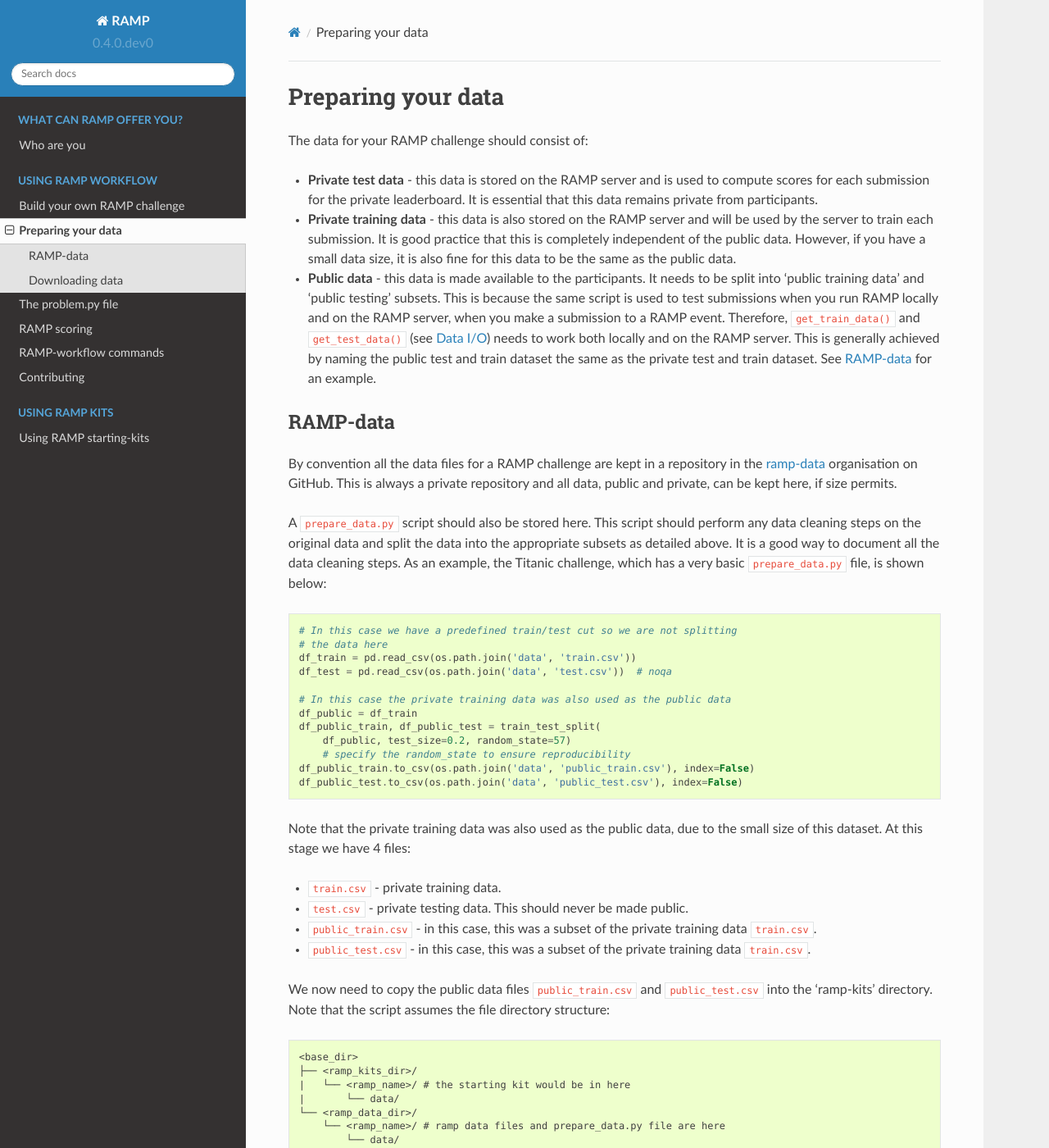
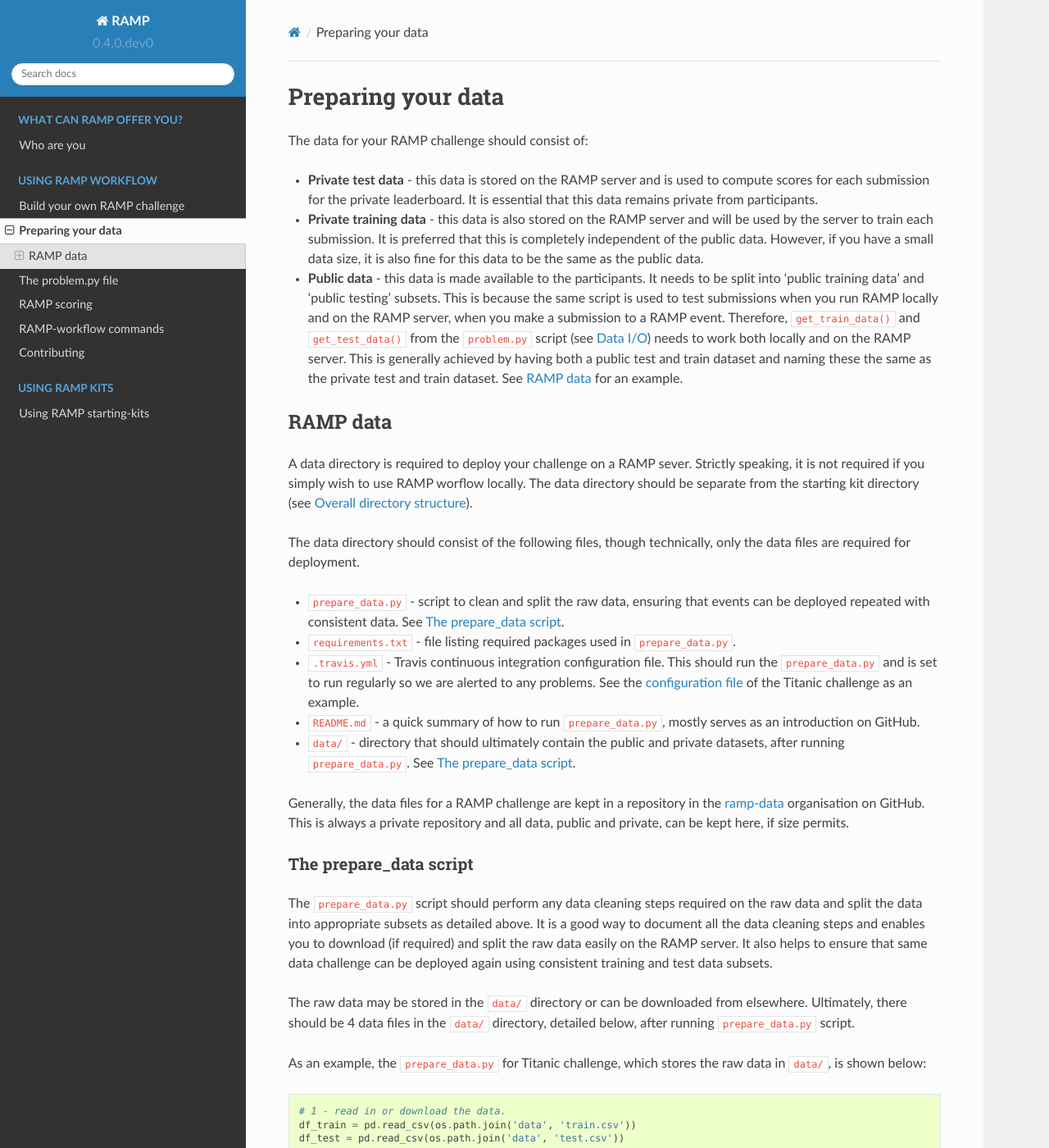
Before and after one commit to paris-saclay-cds/ramp-workflow, a Sphinx documentation site: the page built from doc/data.rst, in a window 1280 px wide and 1400 px high. Shown: the whole window at 82% size. Built offline with Sphinx 7.4.7 and the Read the Docs theme 2.0.0, drawn with Linux system fonts in a browser that asks for light colours; formulas are drawn with MathJax 3; the version number is read from the project's files by our own code; some of the changed text lies outside the part shown.

Commit message:
DOC Update prepare_data instructions (#235)
* update data doc

* mention data dir

* use term raw data

* clarify prepare data

* clarify

* amendments

* formatting

* solution dir struct

* typos

```diff
--- a/doc/data.rst
+++ b/doc/data.rst
@@ -9,93 +9,119 @@
   compute scores for each submission for the private leaderboard. It is
   essential that this data remains private from participants.
 * **Private training data** - this data is also stored on the RAMP server and will
-  be used by the server to train each submission. It is good practice that this
+  be used by the server to train each submission. It is preferred that this
   is completely independent of the public data. However, if you have a small
   data size, it is also fine for this data to be the same as the public data.
 * **Public data** - this data is made available to the participants. It needs to be
   split into 'public training data' and 'public testing' subsets. This is
   because the same script is used to test submissions when you run RAMP locally
   and on the RAMP server, when you make a submission to a RAMP event. Therefore,
-  ``get_train_data()`` and ``get_test_data()`` (see :ref:`Data I/O <in-out>`)
-  needs to work
-  both locally and on the RAMP server. This is generally achieved by naming the
-  public test and train dataset the same as the private test and train dataset.
+  ``get_train_data()`` and ``get_test_data()`` from the ``problem.py`` script
+  (see :ref:`Data I/O <in-out>`) needs to work
+  both locally and on the RAMP server. This is generally achieved by having
+  both a public test and train dataset and naming these the same as the private
+  test and train dataset.
   See :ref:`prepare-ramp-data` for an example.
 
 .. _prepare-ramp-data:
 
-RAMP-data
+RAMP data
 =========
 
-By convention all the data files for a RAMP challenge are kept in a repository
+A data directory is required to deploy your challenge on a RAMP sever.
+Strictly speaking, it is not required if you simply wish to use RAMP worflow
+locally. The data directory should be separate from the starting kit directory
+(see :ref:`directory-structure`).
+
+The data directory should consist of the following files, though technically,
+only the data files are required for deployment.
+
+* ``prepare_data.py`` - script to clean and split the raw data, ensuring that
+  events can be deployed repeated with consistent data. See
+  :ref:`prepare_data_script`.
+* ``requirements.txt`` - file listing required packages used in
+  ``prepare_data.py``.
+* ``.travis.yml`` - Travis continuous integration configuration file. This
+  should run the ``prepare_data.py`` and is set to run regularly so we are
+  alerted to any problems. See the `configuration file
+  <https://github.com/ramp-data/titanic/blob/master/.travis.yml>`_ of the
+  Titanic challenge as an example.
+* ``README.md`` - a quick summary of how to run ``prepare_data.py``, mostly
+  serves as an introduction on GitHub.
+* ``data/`` - directory that should ultimately contain the public and private
+  datasets, after running ``prepare_data.py``. See :ref:`prepare_data_script`.
+
+Generally, the data files for a RAMP challenge are kept in a repository
 in the `ramp-data <https://github.com/ramp-data>`_ organisation on GitHub. This
 is always a private repository and all data, public and private, can be kept
 here, if size permits.
 
-A ``prepare_data.py`` script should also be stored here. This script should
-perform any data cleaning steps on the original data and split the data into
-the appropriate subsets as detailed above. It is a good way to document all
-the data cleaning steps. As an example, the Titanic challenge, which has
-a very basic ``prepare_data.py`` file, is shown below::
+.. _prepare_data_script:
 
-    # In this case we have a predefined train/test cut so we are not splitting
-    # the data here
+The prepare_data script
+***********************
+
+The ``prepare_data.py`` script should perform any data cleaning steps required
+on the raw data and split the data into appropriate subsets as detailed above.
+It is a good way to document all the data cleaning steps and enables you to
+download (if required) and split the raw data easily on the RAMP server. It
+also helps to ensure that same data challenge can be deployed again using
+consistent training and test data subsets.
+
+The raw data may be stored in the ``data/`` directory or can be downloaded from
+elsewhere. Ultimately, there should be 4 data files in the ``data/``
+directory, detailed below, after running ``prepare_data.py`` script.
+
+As an example, the ``prepare_data.py`` for Titanic challenge, which stores the
+raw data in ``data/``, is shown below::
+
+    # 1 - read in or download the data.
     df_train = pd.read_csv(os.path.join('data', 'train.csv'))
-    df_test = pd.read_csv(os.path.join('data', 'test.csv'))  # noqa
+    df_test = pd.read_csv(os.path.join('data', 'test.csv'))
 
-    # In this case the private training data was also used as the public data
+    # 2 - Perform any data cleaning and split into private train/test subsets,
+    # if required. Neither steps required in this case.
+
+    # 3 - Split public train/test subsets. In this case the private training
+    # data will be used as the public data
     df_public = df_train
     df_public_train, df_public_test = train_test_split(
         df_public, test_size=0.2, random_state=57)
         # specify the random_state to ensure reproducibility
-    df_public_train.to_csv(os.path.join('data', 'public_train.csv'), index=False)
-    df_public_test.to_csv(os.path.join('data', 'public_test.csv'), index=False)
+    df_public_train.to_csv(os.path.join('data', 'public', 'train.csv'), index=False)
+    df_public_test.to_csv(os.path.join('data', 'public', 'test.csv'), index=False)
 
 Note that the private training data was also used as the public data, due to
-the small size of this dataset. At this stage we have 4 files:
+the small size of this dataset. At this stage we have 4 files in the ``data/``
+directory:
 
 * ``train.csv`` - private training data.
-* ``test.csv`` - private testing data. This should never be made public.
-* ``public_train.csv`` - in this case, this was a subset of the private
+* ``test.csv`` - private testing data. **This should never be made public.**
+* ``public/train.csv`` - in this case, this was a subset of the private
   training data ``train.csv``.
-* ``public_test.csv`` - in this case, this was a subset of the private training
+* ``public/test.csv`` - in this case, this was a subset of the private training
   data ``train.csv``.
 
-We now need to copy the public data files ``public_train.csv`` and
-``public_test.csv`` into the 'ramp-kits' directory. Note that the script
-assumes the file directory structure::
+The public data files need to be copied over to the starting kit directory
+(``ramp-kits/<starting_kit_name>/data/``, see :ref:`directory-structure`),
+on a RAMP server, when deploying an event.
 
-        <base_dir>
-        ├── <ramp_kits_dir>/
-        |   └── <ramp_name>/ # the starting kit would be in here
-        |       └── data/
-        └── <ramp_data_dir>/
-            └── <ramp_name>/ # ramp data files and prepare_data.py file are here
-                └── data/
+The data directory should look something like this::
 
-The public files are being copied from the ``ramp_data_dir/data`` directory
-into the ``ramp_kits_dir/data`` directory. They are also being renamed to
-``train.csv`` and ``test.csv``, the same filenames as the private data in
-``ramp_data_dir/data``. This is because, as mentioned above, the same script is
-used to test submissions locally and on the RAMP server.
+    <starting_kit_name>/    # root data directory
+    ├── README.md
+    ├── requirements.txt
+    ├── .travis.yml
+    ├── prepare_data.py
+    └── data/
+        ├── train.csv     # any data file format acceptable
+        ├── test.csv
+        └── public/
+            ├── train.csv
+            └── test.csv
 
-.. code-block:: python
+Strictly, only the ``data/`` directory is required to deploy an event on the
+RAMP server, though it is good practice to include the other files.
 
-    # copy starting kit files to <ramp_kits_dir>/<ramp_name>/data
-    copyfile(
-        os.path.join('data', 'public_train.csv'),
-        os.path.join(ramp_kits_dir, ramp_name, 'data', 'train.csv')
-    )
-    copyfile(
-        os.path.join('data', 'public_test.csv'),
-        os.path.join(ramp_kits_dir, ramp_name, 'data', 'test.csv')
-    )
-
-.. _download-data:
-
-Downloading data
-================
-
-If your data is to be downloaded from elsewhere, you can download the data in
-the ``prepare_data.py`` file then clean and create the required private and
-public datasets.
+See :ref:`directory-structure` for the structure of the data directory
+relative to the starting kit directory.
--- a/doc/workflow.rst
+++ b/doc/workflow.rst
@@ -13,9 +13,15 @@
 you need to do to either use RAMP workflow locally or to launch a RAMP
 challenge on RAMP studio.
 
+Data
+****
+
 First, you will need to prepare your data by cleaning, if necessary, and
 splitting it into the required public and private, test and training sets.
 See :ref:`data` for more details.
+
+Minimal requirements
+********************
 
 Next, to setup your predictive problem to use RAMP workflow, the following
 files/folders are required:
@@ -25,7 +31,7 @@
   :ref:`problem`.
 * ``submissions/`` - each solution to be tested should be stored in its own
   directory within ``submissions/``. The name of this new directory will serve
-  as the ID for the submission. If you wish to launch a RAMP chellenge you
+  as the ID for the submission. If you wish to launch a RAMP challenge you
   will need to provide an example solution within ``submissions/starting_kit/``.
   Even if you are not launching a RAMP challenge on `RAMP Studio`_, it is
   useful to have an example submission as it shows which files are required,
@@ -57,19 +66,43 @@
 * ``README.md`` - this is the homepage when the challenge is on GitHub and
   should provide a quick start guide.
 
-The base directory of a full ramp-kit should thus look like::
+The files listed above should be stored in the same RAMP 'starting-kit'
+directory.
+The base directory of a full RAMP starting-kit should thus look like::
 
-    <ramp_kit_name>/    # root ramp-kit directory
+    <starting_kit_name>/    # root starting-kit directory
     ├── README.md
     ├── download_data.py (optional)
     ├── problem.py
     ├── requirements.txt
     ├── <ramp_kit_name>_starting_kit.ipynb
-    ├── data
+    ├── data/
+    |   ├── train.csv     # any data file format acceptable
+    |   └── test.csv
     └── submissions/
-        └── <starting_kit>/
+        └── <starting_kit>/      # example solution
+            └── <submission_file.py>
 
 If you wish to launch a RAMP challenge on `RAMP Studio`_ you will need to
-upload the full ramp-kit to `ramp-kits <https://github.com/ramp-kits>`_.
+upload the full starting-kit to `ramp-kits <https://github.com/ramp-kits>`_.
+
+.. _directory-structure:
+
+Overall directory structure
+***************************
+
+To deploy a RAMP challenge on a RAMP server, you will need a 'starting-kit'
+and a :ref:`'data' <prepare-ramp-data>` directory. These directories are
+generally stored with the following directory structure::
+
+    ├── ramp-kits/
+    |   ├── <starting_kit_one>   # root starting-kit directories for each challenge
+    |   └── <starting_kit_two>
+    └── ramp-data/
+        ├── <data_for_kit_one>   # root data directories for each challenge
+        └── <data_for_kit_two>
+
+Note in the example above, there are **two different** RAMP challenges, with
+corresponding starting-kit and data directories for each.
 
 .. _RAMP Studio: https://ramp.studio/
```
Also changed, not shown: other parts of doc/workflow.rst (+5 -2 lines), doc/using_kits.rst (+14 -2 lines).
